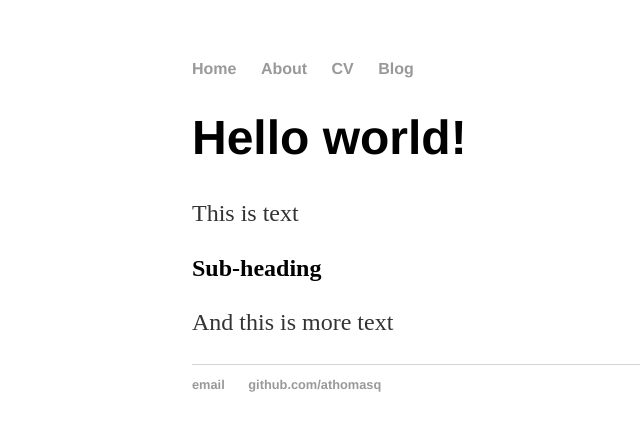
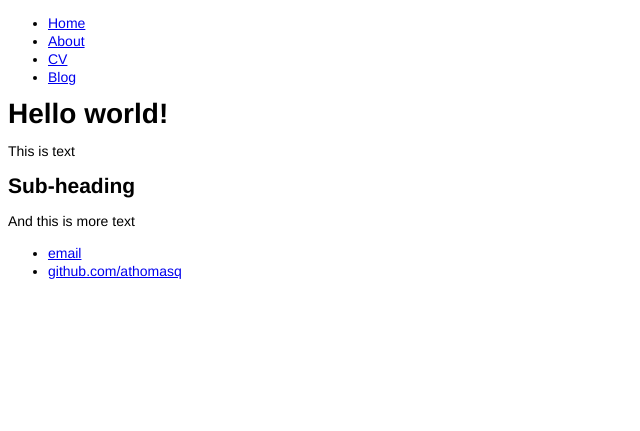
Before and after one commit to athomasq/playground, a Jekyll site: the page built from index.md, in a window 1280 px wide. Shown: the top 431 px of the page, without its empty margins (0-640 px from the left). Built offline with Jekyll 4.4.1, drawn with Linux system fonts in a browser that asks for light colours.

Commit message:
Update main.css

```diff
--- a/css/main.css
+++ b/css/main.css
@@ -1,43 +1,13 @@
-body {
-    margin: 60px auto;
-    width: 70%;
-}
-nav ul, footer ul {
-    font-family:'Helvetica', 'Arial', 'Sans-Serif';
-    padding: 0px;
-    list-style: none;
-    font-weight: bold;
-}
-nav ul li, footer ul li {
-    display: inline;
-    margin-right: 20px;
-}
-a {
-    text-decoration: none;
-    color: #999;
-}
-a:hover {
-    text-decoration: underline;
-}
-h1 {
-    font-size: 3em;
-    font-family:'Helvetica', 'Arial', 'Sans-Serif';
-}
-p {
-    font-size: 1.5em;
-    line-height: 1.4em;
-    color: #333;
-}
-footer {
-    border-top: 1px solid #d5d5d5;
-    font-size: .8em;
+img{max-width:100%;}
+body{
+font-family: Helvetica;
+font-size:14px;
+line-height:18px;
 }
 
-ul.posts {
-    margin: 20px auto 40px;
-    font-size: 1.5em;
+
+#maincontent
+{
+max-width:42em;margin:15 auto;
+
 }
-
-ul.posts li {
-    list-style: none;
-}
```
